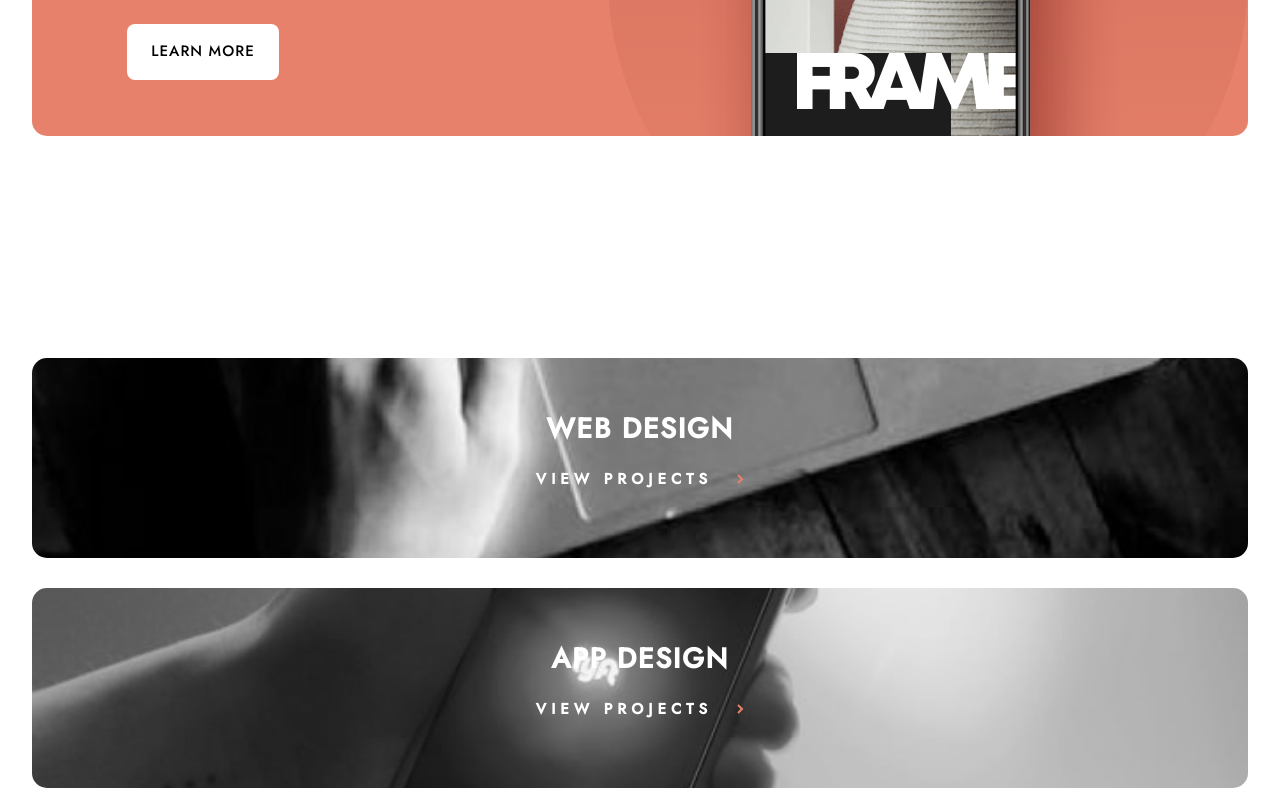
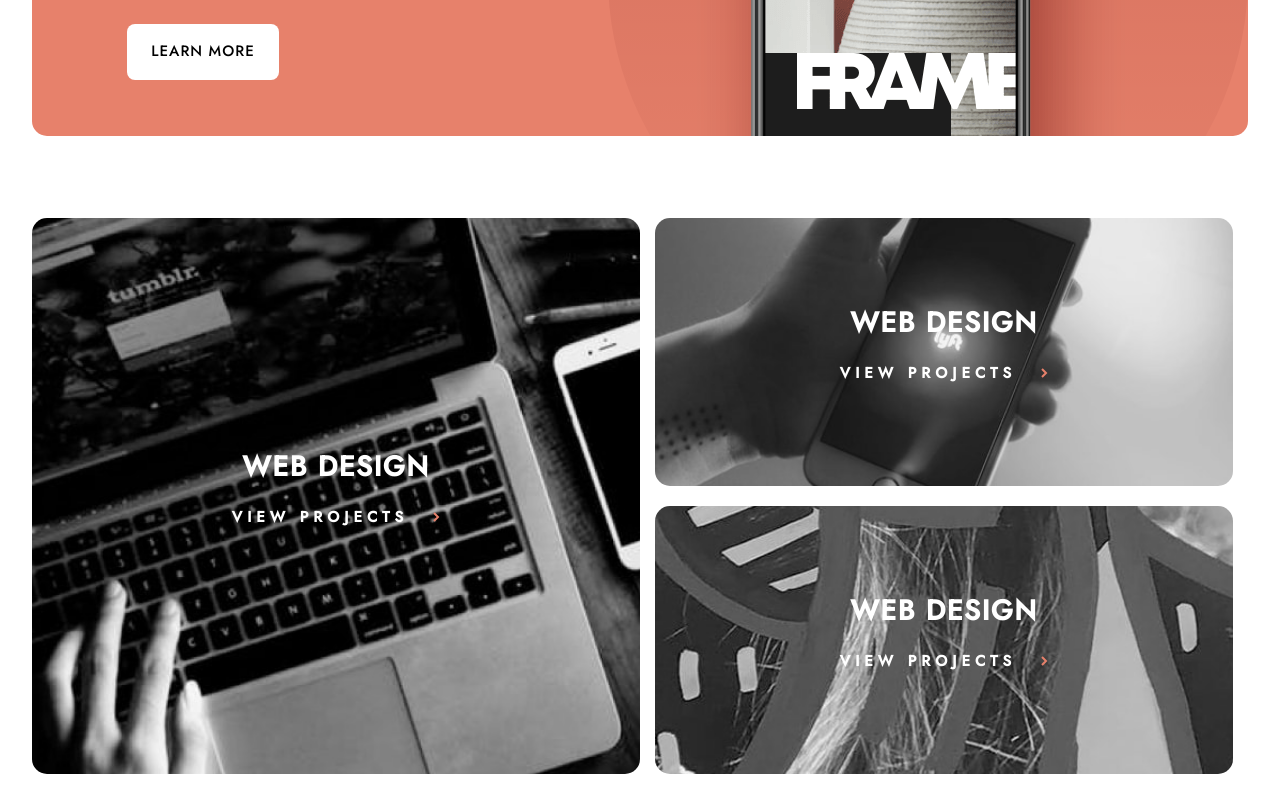
Before and after one commit to Sandrew94/designo-multipace, a Next.js app: page / in a window 1280 px wide. Shown: the part 440-1240 px from the top of the page. Built offline with nearby package versions, Linux system fonts and the light colour scheme.

Commit message:
[Home - design] Finish desktop home

```diff
--- a/components/DesignTable/DesignTable.style.ts
+++ b/components/DesignTable/DesignTable.style.ts
@@ -13,11 +13,24 @@ export const WrapperMain = styled.div`
     margin-top: 15%;
     height: 90vh;
   }
+  @media ${device.laptop} {
+    justify-content: unset;
+    margin-top: 0%;
+  }
+
+  @media ${device.laptopL} {
+    justify-content: unset;
+    height: 80vh;
+    margin-top: 5%;
+  }
 `;
 
 ////////////////////////////////////////////////////////////////
 
-export const WrapperTable = styled.div`
+export const WrapperTable = styled.div<{
+  width?: string;
+  height?: string;
+}>`
   display: flex;
   flex-direction: column;
   align-items: center;
@@ -31,6 +44,12 @@ export const WrapperTable = styled.div`
   @media ${device.tablet} {
     width: 95vw;
     height: 20rem;
+  }
+
+  @media ${device.laptop} {
+    width: ${(props) => props.width};
+    height: ${(props) => props.height};
+    margin: 1rem 0;
   }
 `;
 
@@ -61,3 +80,33 @@ export const TextDescriptionPJ = styled.h2`
 export const SvgArrowPos = styled.span`
   margin-left: 2.5rem;
 `;
+
+////////
+
+//DESKTOP VIEW
+
+export const WrapperDesktop = styled.section`
+  width: 95%;
+  height: 100vh;
+  display: flex;
+  align-items: center;
+  justify-content: space-between;
+`;
+
+export const WrapperBigTable = styled.div`
+  display: flex;
+  align-items: center;
+  justify-content: center;
+  width: 100%;
+  height: 80%;
+  padding: 1rem 0;
+`;
+
+export const WrapperGrAndAppDesign = styled.div`
+  display: flex;
+  flex-direction: column;
+  align-items: center;
+  justify-content: space-between;
+  width: 100%;
+  height: 80%;
+`;
--- a/components/DesignTable/DesignTable.tsx
+++ b/components/DesignTable/DesignTable.tsx
@@ -1,13 +1,17 @@
 import React from "react";
 import useMediaQuery from "../../hooks/useMediaQuery";
 import { WrapperMain } from "./DesignTable.style";
-import SingleTable from "./SingleTable/SingleTable";
+import DesktopDesignTable from "./DesktopDesignTable/DesktopDesignTable";
+import SingleTable from "./SingleTable/SingleTableMobile";
 
 type Props = {};
 
 export default function DesignTable({}: Props) {
   const isTablet = useMediaQuery(
     "(min-width: 768px)"
+  );
+  const isLaptop = useMediaQuery(
+    "(min-width: 1024px)"
   );
   const textDesign = [
     {
@@ -31,7 +35,10 @@ export default function DesignTable({}: Props) {
   ];
   return (
     <WrapperMain>
-      {textDesign.map((item, idx) => {
+      {isLaptop ? (
+        <DesktopDesignTable />
+      ) : (
+        textDesign.map((item, idx) => {
           return (
             <SingleTable
               key={idx}
@@ -39,7 +46,8 @@ export default function DesignTable({}: Props) {
               title={item.title}
             />
           );
-      })}
+        })
+      )}
     </WrapperMain>
   );
 }
--- a/components/DesignTable/DesktopDesignTable/DesktopDesignTable.tsx
+++ b/components/DesignTable/DesktopDesignTable/DesktopDesignTable.tsx
@@ -1,7 +1,44 @@
 import React from "react";
+import {
+  WrapperBigTable,
+  WrapperDesktop,
+  WrapperGrAndAppDesign,
+} from "../DesignTable.style";
+import SingleTable from "../SingleTable/SingleTableMobile";
 
 type Props = {};
 
 export default function DesktopDesignTable({}: Props) {
-  return <div>DesktopDesignTable</div>;
+  return (
+    <WrapperDesktop>
+      <WrapperBigTable>
+        <SingleTable
+          image={
+            "/assets/home/desktop/image-web-design-large.jpg"
+          }
+          title={"WEB DESIGN"}
+          width="100%"
+          height="100%"
+        />
+      </WrapperBigTable>
+      <WrapperGrAndAppDesign>
+        <SingleTable
+          image={
+            "/assets/home/desktop/image-app-design.jpg"
+          }
+          title={"WEB DESIGN"}
+          width="95%"
+          height="100%"
+        />
+        <SingleTable
+          image={
+            "/assets/home/desktop/image-graphic-design.jpg"
+          }
+          title={"WEB DESIGN"}
+          width="95%"
+          height="100%"
+        />
+      </WrapperGrAndAppDesign>
+    </WrapperDesktop>
+  );
 }
--- a/components/DesignTable/SingleTable/SingleTable.tsx
+++ b/components/DesignTable/SingleTable/SingleTableMobile.tsx
@@ -12,14 +12,18 @@ import svgRightArrow from "../../../public/assets/shared/desktop/icon-right-arro
 type Props = {
   image: string;
   title: string;
+  width?: string;
+  height?: string;
 };
 
 export default function SingleTable({
   image,
   title,
+  width = "54.1rem", //desktop default
+  height = "30.8rem", //desktop default
 }: Props) {
   return (
-    <WrapperTable>
+    <WrapperTable width={width} height={height}>
       <Image
         src={image}
         layout="fill"
```
Lines whose indentation alone changed are shown as unchanged.
